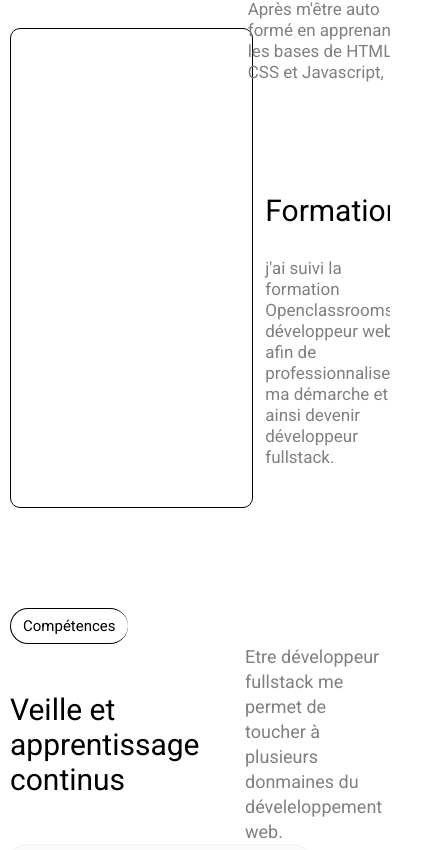
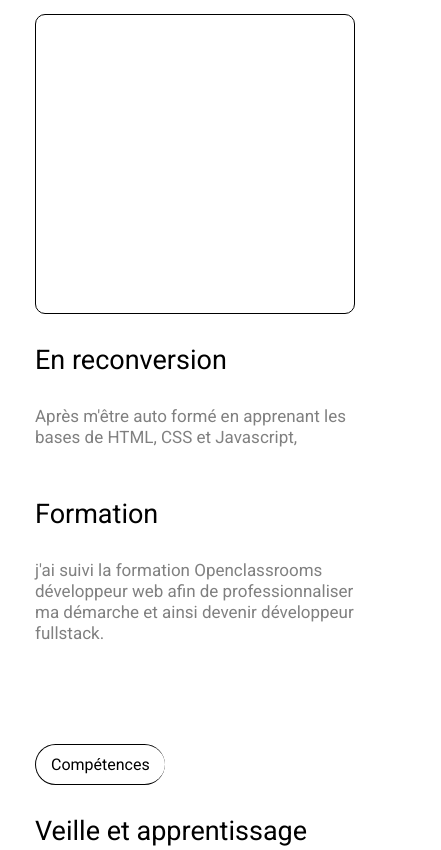
Before and after one commit to AvirKarakitsos/REACT_portfolio_2025, a React (Vite) app: page / in a window 390 px wide. Shown: the part 1127-1977 px from the top of the page, 441 px wide, since content can reach past the window. Built offline with nearby package versions, Linux system fonts and the light colour scheme.

Commit message:
feat: responsive media query under 768px part 1

```diff
--- a/src/Components/Card.tsx
+++ b/src/Components/Card.tsx
@@ -1,20 +1,14 @@
 import styles from '../assets/styles/Card.module.css'
 import { useState } from 'react';
-// import { ThemeContext } from '../utils/context/ThemeContext';
-// import { LanguageContext } from '../utils/context/LanguageContext'
 import { url } from '../utils/common'
 import { ProjectType, ObjectModal } from '../utils/types/project';
 import Modal from './Modal';
-// import { ThemeContextType, LanguageContextType } from '../utils/types/context';
 
 type CardProps = {
     project: ProjectType,
 }
 
 function Card({project}: CardProps) {
-    // const { theme } = useContext(ThemeContext) as ThemeContextType
-    // const { lang } = useContext(LanguageContext) as LanguageContextType
-    //const [isOpen, setIsOpen] = useState(false)
     const [mouseEvent, setMouseEvent] = useState(false)
 
     const smallUrl = project.imageUrl?.split(".com/")[0] + ".com/small-" + project.imageUrl?.split(".com/")[1];
--- a/src/Components/Modal.tsx
+++ b/src/Components/Modal.tsx
@@ -46,7 +46,7 @@ function Modal({modal, setModal, project}: ModalType) {
                 }
 
                 <div className={styles.rightPart}>
-                    <h3 className='subtitle'>{project.title}</h3>
+                    <h3 className={styles.title}>{project.title}</h3>
                     <p className={styles.tag}>{project.tags}</p>
                     <p className={styles.content}>{project.content.filter((item) =>(item.language === lang))[0]?.text}</p>
                     <p className={styles.link}><a href={project.link}>{translate(lang).main.projects.link}</a></p>
--- a/src/assets/styles/About.module.css
+++ b/src/assets/styles/About.module.css
@@ -53,3 +53,19 @@
     }
 
 }
+
+@media screen and (max-width: 768px) {
+     .container {
+        flex-direction: column;
+    }
+
+    .video {
+        height: 300px;
+    }
+
+    .rightPart {
+        width: 100%;
+        align-items: flex-start;
+        row-gap: 20px;
+    }
+}
--- a/src/assets/styles/Card.module.css
+++ b/src/assets/styles/Card.module.css
@@ -51,15 +51,3 @@
     }
 
 }
-
-@media screen and (max-width: 750px) {
-    .image {
-        height: 185px;
-    }
-
-    .box {
-        height: 340px;
-        padding: 10px 10px 0 10px;
-        transition: height 1250ms;
-    }
-}
--- a/src/assets/styles/Footer.module.css
+++ b/src/assets/styles/Footer.module.css
@@ -40,7 +40,17 @@
         position: static;
         transform: translateX(0);
     }
+}
 
+@media screen and (max-width: 768px) {
+    .section {
+        height: 250px;
+        flex-direction: column;
+        align-items: stretch;
+    }
 
+    .listMedia {
+        justify-content: center;
+    }
 
 }
--- a/src/assets/styles/Main.module.css
+++ b/src/assets/styles/Main.module.css
@@ -194,20 +194,12 @@
     }
 }
 
-@media screen and (max-width: 750px) {
-    .container {
-        padding: 45px 10px 45px 10px;
+@media screen and (max-width: 768px) {
+    .subtitleProject {
+        width: 100%;
     }
 
-    .title {
-        font-size: 60px;
-    }
-
-    .subtitle {
-        font-size: 20px;
-    }
-
-    .filterProject {
-        gap: 15px 25px;
+    .boxContainer {
+        margin-top: 25px;
     }
 }
--- a/src/assets/styles/Modal.module.css
+++ b/src/assets/styles/Modal.module.css
@@ -31,6 +31,10 @@
     row-gap: 20px;
 }
 
+.tag {
+    font-style: italic;
+}
+
 .tag, .link {
     font-size: 14px;
 }
@@ -51,11 +55,18 @@
     }
 }
 
-@media screen and (max-width: 750px) {
-    .modal {
-        top: 35%;
+@media screen and (max-width: 768px) {
+
+    .container {
+        flex-direction: column-reverse;
+        row-gap: 25px;
     }
-    .video{
-        width: 375px;
+
+    .rightPart{
+        width: 100%;
+    }
+
+    .title {
+        font-size: 20px;
     }
 }
--- a/src/assets/styles/Skills.module.css
+++ b/src/assets/styles/Skills.module.css
@@ -52,12 +52,27 @@
         width: 50%;
         font-size: 18px;
         line-height: 25px;
-        color: grey;
     }
 
     .rightPart {
         width: 100%;
         justify-content: flex-start;
     }
+}
+
+@media screen and (max-width: 768px) {
+    .leftPart {
+        flex-direction: column;
+    }
+
+    .leftPart h2 {
+        width: 100%;
+    }
+
+    .subcontent{
+        width: 100%;
+        margin-bottom: 25px;
+    }
+
 
 }
--- a/src/index.css
+++ b/src/index.css
@@ -151,10 +151,8 @@ a{
   }
 }
 
-@media screen and (max-width: 750px) {
-
-  .btn {
-      padding: 8px 12px;
-      font-size: 15px;
+@media screen and (max-width: 768px) {
+   .subtitle {
+    font-size: 27px;
   }
 }
```
